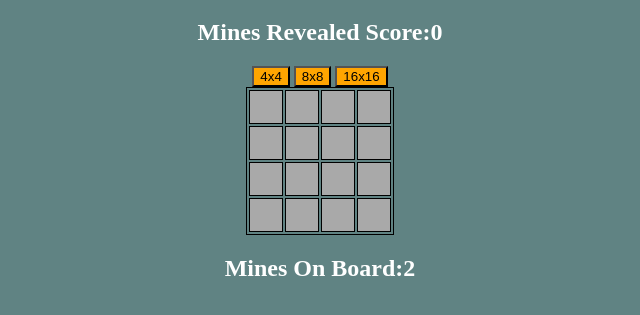
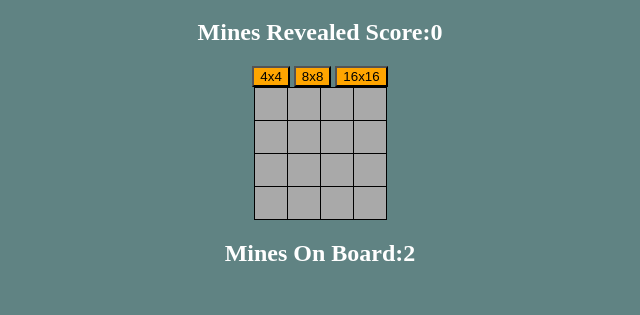
Before and after one commit to WhiteBeltFullStack/MineSweeper, a plain HTML site: page index.html in a window 1280 px wide. Shown: the part 61-376 px from the top of the page, without its empty margins (320-960 px from the left). Drawn offline with Linux system fonts and the light colour scheme.

Commit message:
Update style.css

```diff
--- a/style.css
+++ b/style.css
@@ -11,7 +11,7 @@ table {
 
 table, td {
     border: 1px solid  black;
-    /* border-collapse: collapse; */
+    border-collapse: collapse;
 }
 tbody{
     background-color: darkgrey;
```
